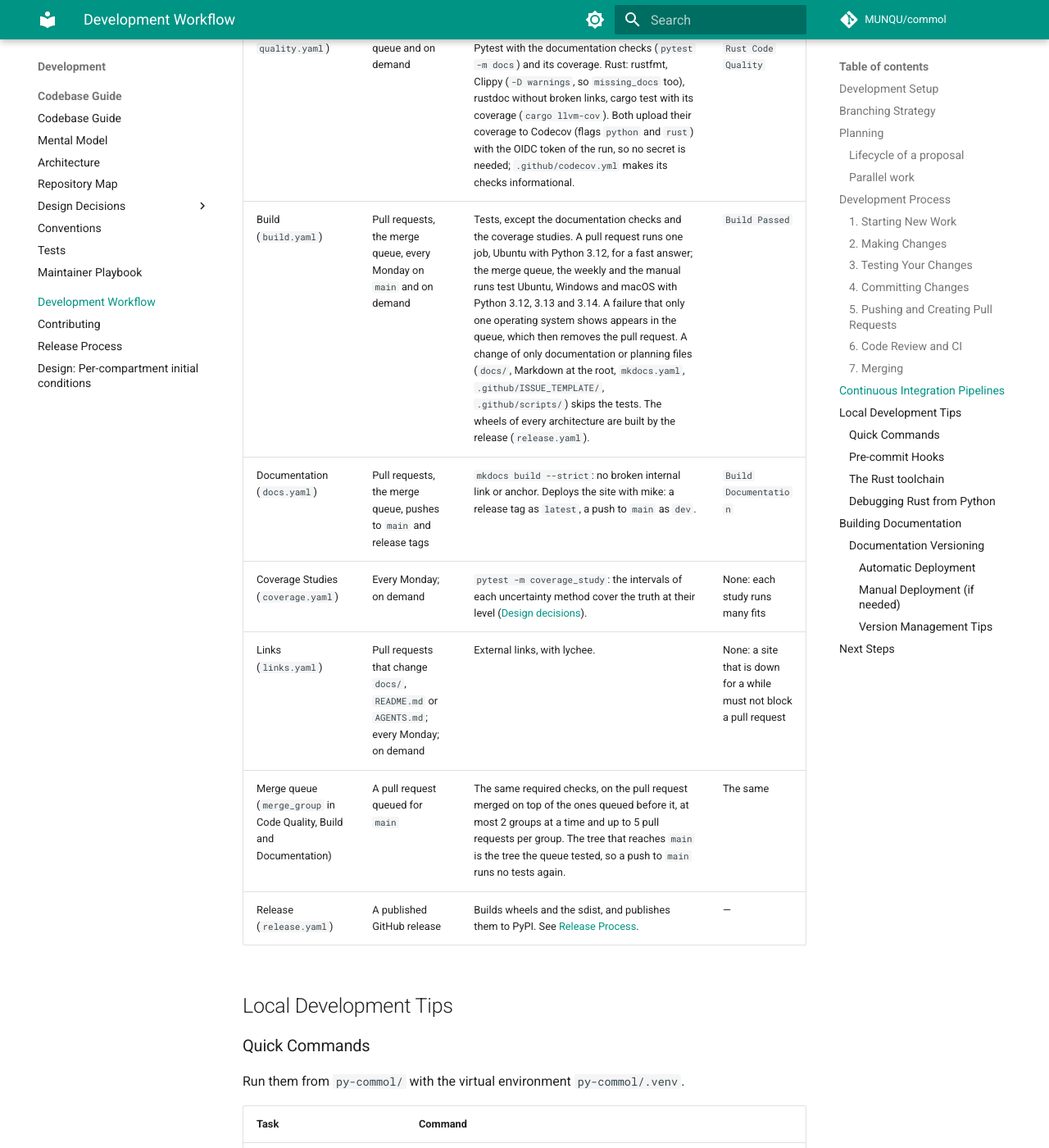
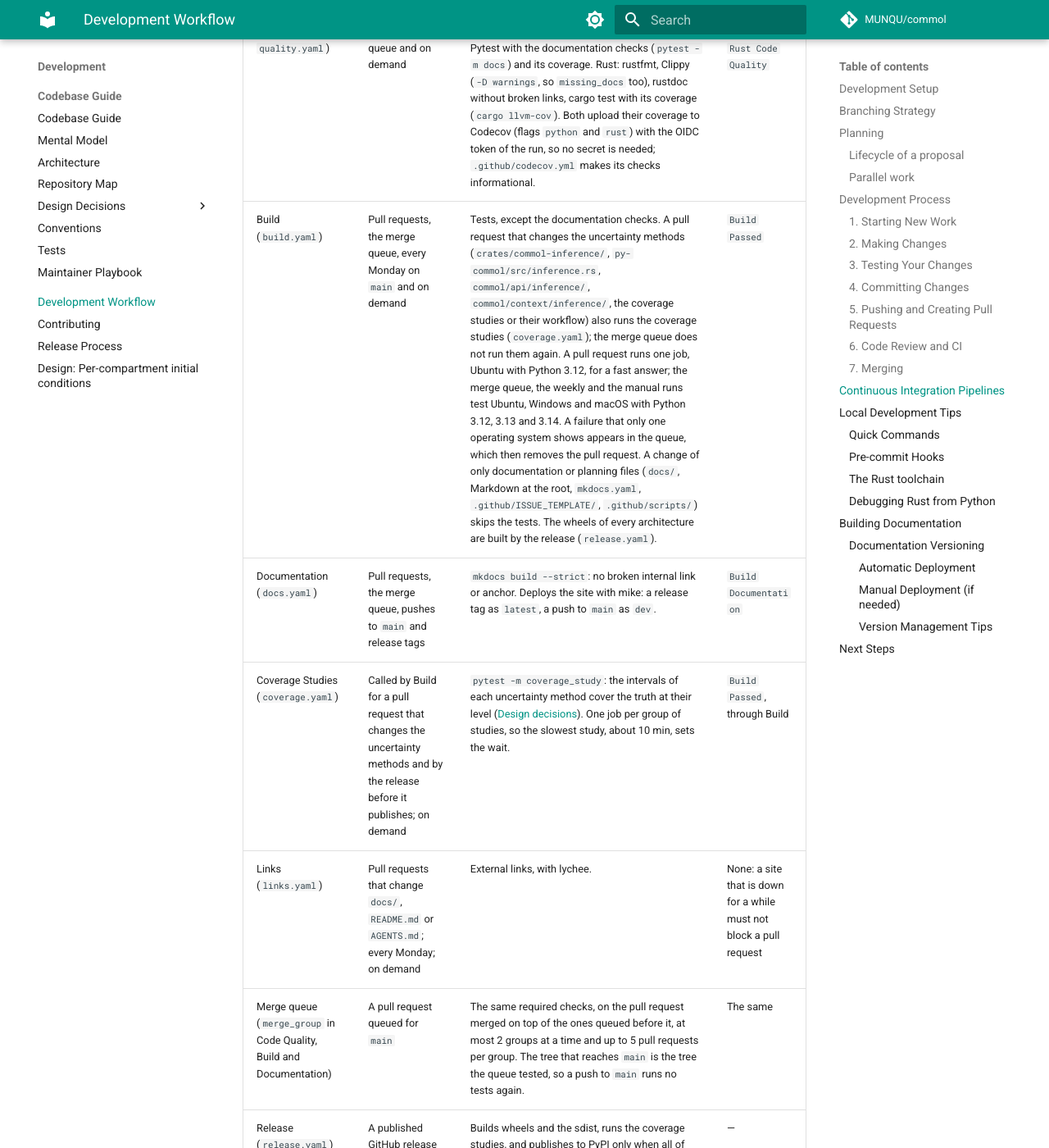
Before and after one commit to MUNQU/commol, an MkDocs documentation site: the page built from docs/development/workflow.md, in a window 1280 px wide and 1400 px high, scrolled down 7098 px. Shown: the whole window at 82% size. Built offline with MkDocs 1.6.1 and Material for MkDocs 9.7.7, drawn with Linux system fonts in a browser that asks for light colours; comment, search, counter and statistics services are not loaded; the version menu is left out; some of the changed text lies outside the part shown.

Commit message:
ci(coverage): run the coverage studies when inference changes and before a release

````diff
--- a/AGENTS.md
+++ b/AGENTS.md
@@ -36,7 +36,7 @@ Run them from `py-commol/` with the virtual environment `py-commol/.venv`.
 | Build the extension | `source .venv/bin/activate && maturin develop --release --features test-kind` (the tests need the test model kind; a release never has it) |
 | Python tests | `pytest` |
 | Documentation checks (examples, API coverage) | `pytest -m docs` |
-| Coverage studies of the uncertainty methods (slow; weekly in CI) | `pytest -m coverage_study` |
+| Coverage studies of the uncertainty methods (slow; CI runs them when the methods change and before a release) | `pytest -m coverage_study` |
 | Python lint, types and dead code | `ruff check . ../.github/scripts && ruff format --check . ../.github/scripts && ty check commol && vulture commol .vulture_allowlist.py --min-confidence 80` |
 | Rust tests (from the root) | `cargo test -p commol-core -p commol-model -p commol-difference -p commol-differential -p commol-calibration -p commol-inference -p commol-random -p commol-stochastic -p commol && cargo test -p commol --features test-kind` |
 | Test coverage, as CI measures it | `pytest --cov=commol`; from the root, `cargo llvm-cov --all-features --workspace` (needs `cargo-llvm-cov` and the `llvm-tools-preview` component) |
--- a/docs/codebase/decisions/uncertainty.md
+++ b/docs/codebase/decisions/uncertainty.md
@@ -47,7 +47,8 @@ by the configuration's type and knows no method. A static type checker infers
 Every random number of a method comes from the `commol-random` generator,
 seeded from `CalibrationProblem.seed` (`replicate_seed`). Coverage studies
 (`tests/support/coverage.py`, marker `coverage_study`) check that a method's
-intervals cover the truth at their level; they run weekly
+intervals cover the truth at their level; they run for a pull request that
+changes the uncertainty methods and before a release
 (`.github/workflows/coverage.yaml`).
 
 **Guards:** `tests/uncertainty/test_entry_point.py`,
--- a/docs/development/release.md
+++ b/docs/development/release.md
@@ -129,7 +129,17 @@ The **Release to PyPI** workflow:
 1. Builds the wheels for Linux and macOS (x86_64 and aarch64) and Windows
    (x86_64), for Python 3.12, 3.13 and 3.14
 2. Builds the source distribution (sdist)
-3. Publishes all of them to PyPI with trusted publishing
+3. Runs the coverage studies (`coverage.yaml`), about 10 min
+4. Publishes all of them to PyPI with trusted publishing, only when every
+   step before passed
+
+If a coverage study fails, nothing reaches PyPI: delete the GitHub release
+and the tag, fix the method on `main`, and tag again. To learn the answer
+before you tag, run the studies on `main` by hand:
+
+```bash
+gh workflow run "Coverage Studies" --ref main
+```
 
 Watch it in the [Actions tab](https://github.com/MUNQU/commol/actions) or with:
 
--- a/docs/development/workflow.md
+++ b/docs/development/workflow.md
@@ -283,12 +283,12 @@ Process](release.md)).
 | Workflow | Runs on | Checks | Required check |
 |---|---|---|---|
 | Code Quality (`code-quality.yaml`) | Pull requests, the merge queue and on demand | Python: Ruff (lint, format, docstrings `D1`/`D417`) of `py-commol/` and `.github/scripts/`, Ty, Pytest with the documentation checks (`pytest -m docs`) and its coverage. Rust: rustfmt, Clippy (`-D warnings`, so `missing_docs` too), rustdoc without broken links, cargo test with its coverage (`cargo llvm-cov`). Both upload their coverage to Codecov (flags `python` and `rust`) with the OIDC token of the run, so no secret is needed; `.github/codecov.yml` makes its checks informational. | `Python Code Quality`, `Rust Code Quality` |
-| Build (`build.yaml`) | Pull requests, the merge queue, every Monday on `main` and on demand | Tests, except the documentation checks and the coverage studies. A pull request runs one job, Ubuntu with Python 3.12, for a fast answer; the merge queue, the weekly and the manual runs test Ubuntu, Windows and macOS with Python 3.12, 3.13 and 3.14. A failure that only one operating system shows appears in the queue, which then removes the pull request. A change of only documentation or planning files (`docs/`, Markdown at the root, `mkdocs.yaml`, `.github/ISSUE_TEMPLATE/`, `.github/scripts/`) skips the tests. The wheels of every architecture are built by the release (`release.yaml`). | `Build Passed` |
+| Build (`build.yaml`) | Pull requests, the merge queue, every Monday on `main` and on demand | Tests, except the documentation checks. A pull request that changes the uncertainty methods (`crates/commol-inference/`, `py-commol/src/inference.rs`, `commol/api/inference/`, `commol/context/inference/`, the coverage studies or their workflow) also runs the coverage studies (`coverage.yaml`); the merge queue does not run them again. A pull request runs one job, Ubuntu with Python 3.12, for a fast answer; the merge queue, the weekly and the manual runs test Ubuntu, Windows and macOS with Python 3.12, 3.13 and 3.14. A failure that only one operating system shows appears in the queue, which then removes the pull request. A change of only documentation or planning files (`docs/`, Markdown at the root, `mkdocs.yaml`, `.github/ISSUE_TEMPLATE/`, `.github/scripts/`) skips the tests. The wheels of every architecture are built by the release (`release.yaml`). | `Build Passed` |
 | Documentation (`docs.yaml`) | Pull requests, the merge queue, pushes to `main` and release tags | `mkdocs build --strict`: no broken internal link or anchor. Deploys the site with mike: a release tag as `latest`, a push to `main` as `dev`. | `Build Documentation` |
-| Coverage Studies (`coverage.yaml`) | Every Monday; on demand | `pytest -m coverage_study`: the intervals of each uncertainty method cover the truth at their level ([Design decisions](../codebase/decisions/uncertainty.md#methods-plug-into-one-entry-point)). | None: each study runs many fits |
+| Coverage Studies (`coverage.yaml`) | Called by Build for a pull request that changes the uncertainty methods and by the release before it publishes; on demand | `pytest -m coverage_study`: the intervals of each uncertainty method cover the truth at their level ([Design decisions](../codebase/decisions/uncertainty.md#methods-plug-into-one-entry-point)). One job per group of studies, so the slowest study, about 10 min, sets the wait. | `Build Passed`, through Build |
 | Links (`links.yaml`) | Pull requests that change `docs/`, `README.md` or `AGENTS.md`; every Monday; on demand | External links, with lychee. | None: a site that is down for a while must not block a pull request |
 | Merge queue (`merge_group` in Code Quality, Build and Documentation) | A pull request queued for `main` | The same required checks, on the pull request merged on top of the ones queued before it, at most 2 groups at a time and up to 5 pull requests per group. The tree that reaches `main` is the tree the queue tested, so a push to `main` runs no tests again. | The same |
-| Release (`release.yaml`) | A published GitHub release | Builds wheels and the sdist, and publishes them to PyPI. See [Release Process](release.md). | — |
+| Release (`release.yaml`) | A published GitHub release | Builds wheels and the sdist, runs the coverage studies, and publishes to PyPI only when all of them pass. See [Release Process](release.md). | — |
 
 ## Local Development Tips
 
````
Also changed, not shown: docs/codebase/repository-map.md (+1 -1 lines), docs/codebase/tests.md (+10 -2 lines), 6 other files.
